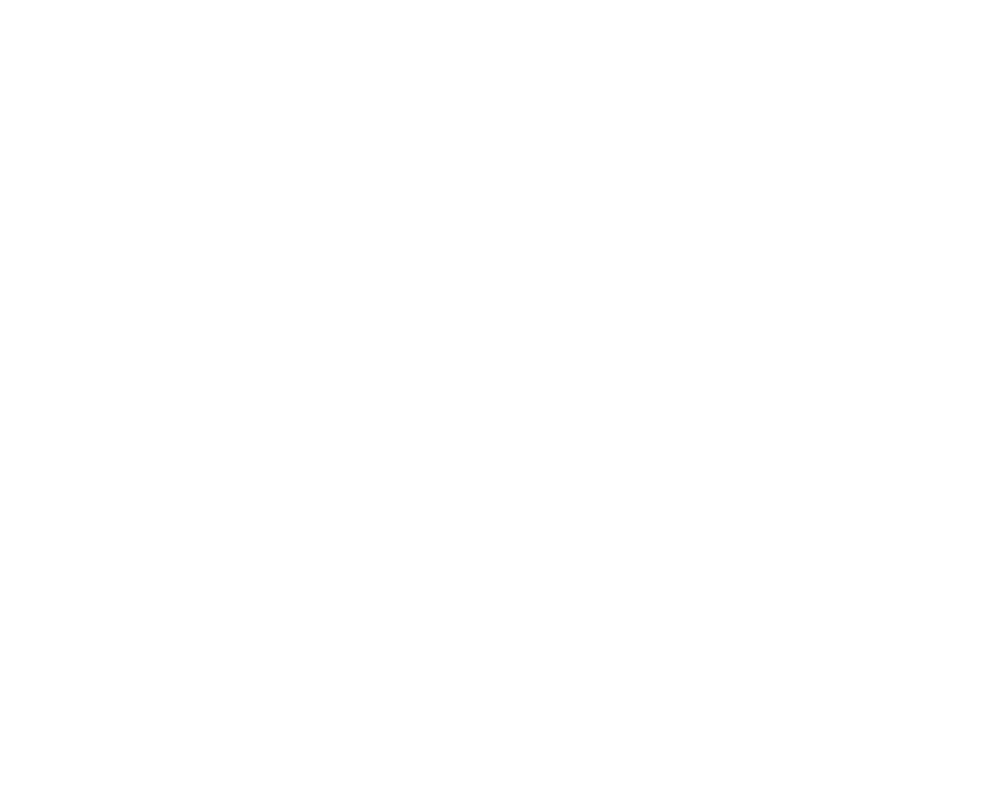
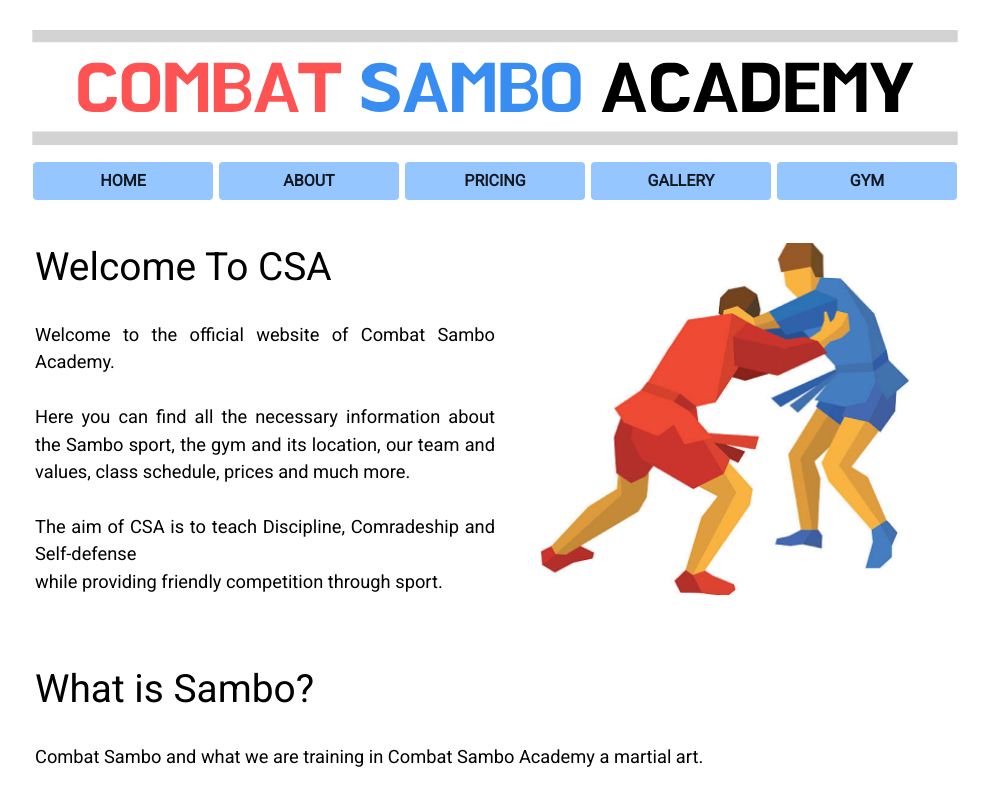
Before and after one commit to Kr4sovsky/Sambo-Academy-Ireland, a React (Create React App) app in the folder csa-frontend/: page / in a window 1280 px wide. Shown: the top 800 px of the page, without its empty margins (145-1134 px from the left). Built offline with nearby package versions, Linux system fonts and the light colour scheme.

Commit message:
changed route path to /

```diff
--- a/csa-frontend/src/App.js
+++ b/csa-frontend/src/App.js
@@ -31,7 +31,7 @@
       <MuiThemeProvider theme={THEME}>
         <BrowserRouter>
           <Switch>
-            <Route exact path="/Sambo-Academy-Ireland" component={Homepage} />
+            <Route path="/" component={Homepage} />
           </Switch>
         </BrowserRouter>
         </MuiThemeProvider>
```
Also changed, not shown: 2 other files (tests, documents, lock files or other folders).
